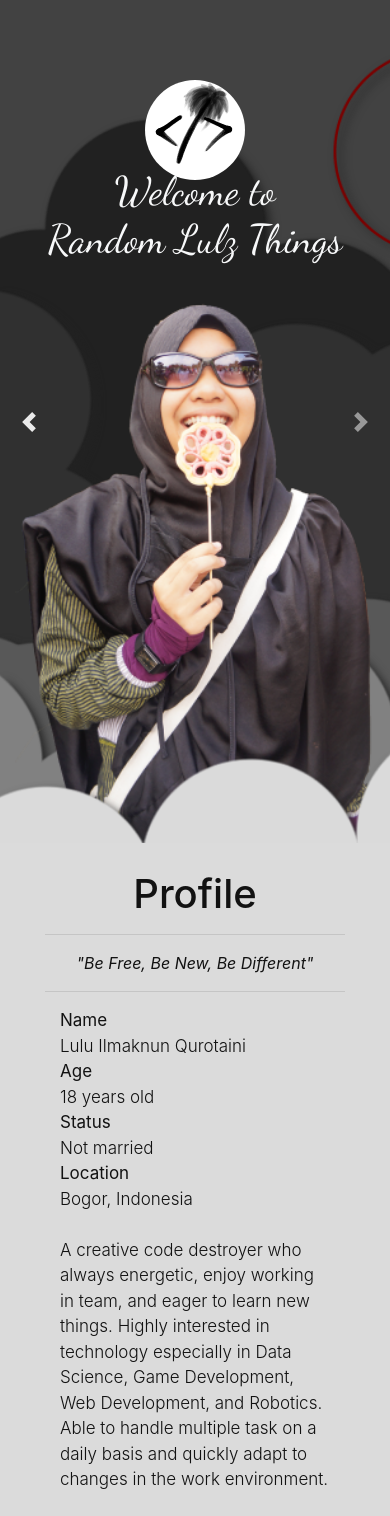
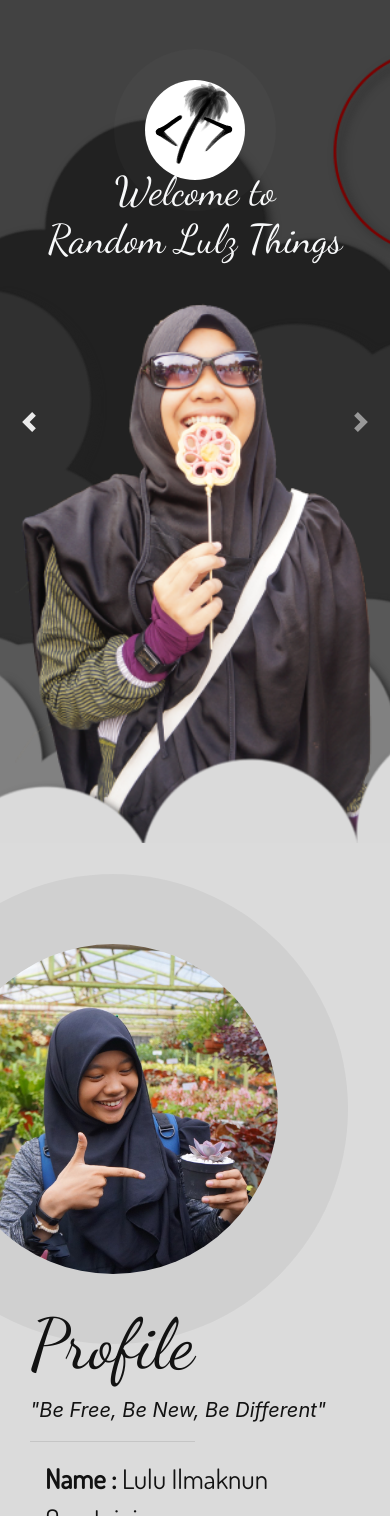
Before and after one commit to luluilmaknun/personal_web, a Django app: page / in a window 390 px wide; the page is wider, and only the part inside the window is pictured. Shown: the top 1516 px of that part. Run offline with Django 3.2, Linux system fonts and the light colour scheme; some libraries are stand-ins or nearby versions.

Commit message:
okay with desktop

```diff
--- a/new_website/static/new_website/css/style.css
+++ b/new_website/static/new_website/css/style.css
@@ -1,4 +1,5 @@
 @import url('https://fonts.googleapis.com/css?family=Dancing+Script&display=swap');
+@import url('https://fonts.googleapis.com/css?family=Dosis&display=swap');
 * {
   box-sizing: border-box;
 }
@@ -7,10 +8,16 @@ body {
   margin: 0;
   background: #f2f2f2;
   color: #121212;
+  background: no-repeat center center fixed url(../images/bg_blur.jpg);
+  background-size: cover;
 }
 
 .dancing-script {
   font-family: 'Dancing Script', cursive;
+}
+
+.dosis {
+  font-family: 'Dosis', sans-serif;
 }
 
 .bg-transparent {
@@ -114,6 +121,16 @@ svg {
   padding: 80px;
   position: absolute;
   flex-direction: column;
+  z-index: 999999;
+}
+
+.logo-container a {
+  cursor: pointer;
+}
+
+.logo-container .logo-big {
+  animation: shadow-pulse 1s infinite;
+  cursor: pointer;
 }
 
 img.logo-big {
@@ -144,11 +161,148 @@ img.logo-big {
   background-color: #DBDBDB;
 }
 
-.image-test {
-  top: 180vh;
+.bottom-layer {
+  position: absolute;
+  top: 160vh;
+  width: 100%;
+}
+
+.bottom-layer img {
+  position: absolute;
 }
 
 .bigger-image {
   width: 60%;
   height: auto !important;
 }
+
+@keyframes shadow-pulse
+{
+  0% {
+    box-shadow: 0 0 0 0px rgba(255, 255, 255, 0.2);
+  }
+  100% {
+    box-shadow: 0 0 0 35px rgba(255, 255, 255, 0);
+  }
+}
+
+@keyframes shadow-pulse-big
+{
+  0% {
+    box-shadow: 0 0 0 0px rgba(255, 255, 255, 0.1);
+  }
+  100% {
+    box-shadow: 0 0 0 70px rgba(255, 255, 255, 0);
+  }
+}
+
+@keyframes shadow-pulse-big-dark
+{
+  0% {
+    box-shadow: 0 0 0 0px rgba(0, 0, 0, 0.3);
+  }
+  100% {
+    box-shadow: 0 0 0 70px rgba(0, 0, 0, 0);
+  }
+}
+
+.side-image-profile {
+  width: 100%;
+  border-radius: 50%;
+  margin-top: 100px;
+  margin-left: -50%;
+  box-shadow: 0 0 0 70px rgba(0, 0, 0, 0.05);
+}
+
+p.lead {
+  font-size: 27px;
+}
+
+#values {
+  background-color: #DBDBDB;
+  opacity: 0.5;
+  padding: 1%;
+  width: 100%;
+}
+
+.icon-container a {
+  position: absolute;
+  z-index: 999992;
+  top: 500px;
+  width: 100%;
+  display: flex;
+  justify-content: center;
+}
+
+.icon-container a:hover {
+  cursor: pointer;
+}
+
+.icon_1 {
+  width: 150px;
+  transform: translateX(-60px) translateY(40px);
+}
+
+.contact {
+  height: 80px;
+}
+
+.contact img {
+  width: 65px;
+  margin-left: 7px;
+  margin-right: 7px;
+  filter: grayscale(100%);
+}
+
+.contact img:hover {
+  filter: grayscale(0);
+  width: 75px;
+  animation: shadow-pulse 1s infinite;
+}
+
+.button-bottom-container {
+  position: fixed;
+  top: 20%;
+  display: flex;
+  justify-content: center;
+  width: 100%;
+  z-index: 0;
+}
+
+.button-bottom {
+  padding: 0.5%;
+  border-radius: 100px;
+  background-color: #DBDBDB;
+  opacity: 0.7;
+  display: flex;
+  align-items: center;
+  max-width: min-content;
+  cursor: pointer;
+  animation: shadow-pulse-big-dark 1s infinite;
+}
+
+.button-bottom img {
+  width: 100px;
+  border-radius: 50%;
+}
+
+.button-bottom h1 {
+  max-width: 0;
+  -webkit-transition: max-width 1s;
+  transition: max-width 1s;
+  display: inline-block;
+  vertical-align: top;
+  white-space: nowrap;
+  overflow: hidden;
+  margin-left: 6px;
+}
+
+.button-bottom:hover h1 {
+  max-width: 100%;
+}
+
+.profile {
+  background-color: #DBDBDB;
+  padding-bottom: 3%;
+  margin: 0;
+}
--- a/new_website/static/new_website/js/parallax.js
+++ b/new_website/static/new_website/js/parallax.js
@@ -5,7 +5,7 @@ $(function() {
         var count = 0;
 
         $('div[class*=parallax__layer__]').each(function() {
-            var x = (parallax_layers + count) / 5;
+            var x = (parallax_layers - count) / 5;
             var transform = 'translateY(-' + ($(window).scrollTop() * count / parallax_layers) + 'px)';
             $(this).css('transform', transform);
 
--- a/new_website/templates/new_website/index.html
+++ b/new_website/templates/new_website/index.html
@@ -11,9 +11,15 @@
 {% endblock %}
 
 {% block content %}
+<div class="button-bottom-container">
+  <button class="button-bottom">
+    <img src="{% static 'new_website/images/lulz_logo.png' %}" />
+    <h1 class="dancing-script">More about me</h1>
+  </button>
+</div>
 <div class="parallax">
   <div class="parallax__layer parallax__layer__0">
-    <img src="{% static 'new_website/images/bg0.png' %}" class="object-top position-fixed h-115"/>
+    <img src="{% static 'new_website/images/bg0.png' %}" class="object-top position-fixed"/>
   </div>
   <div class="parallax__layer parallax__layer__1">
     <img src="{% static 'new_website/images/bg1.png' %}" class="object-bottom"/>
@@ -30,11 +36,28 @@
   <div class="parallax__layer parallax__layer__5">
     <img src="{% static 'new_website/images/bg5.png' %}" class="object-bottom"/>
 
-    <img src="http://getwallpapers.com/wallpaper/full/2/c/2/1179567-free-download-cat-hd-wallpapers-1080p-1920x1200-for-tablet.jpg" class="image-test"/>
+    <div class="bottom-layer">
+      <div class="position-absolute">
+
+      </div>
+<!--      <div class="logo-container" style="top: 300px">-->
+<!--        <a href="#">-->
+<!--          <img src="{% static 'new_website/images/lulz_logo.png' %}" class="object-top logo-big" />-->
+<!--        </a>-->
+<!--        <br>-->
+<!--      </div>-->
+<!--      <div class="icon-container">-->
+<!--        <a href="">-->
+<!--          <img src="{% static 'new_website/images/icon_1.png' %}" class="icon_1"/>-->
+<!--        </a>-->
+<!--      </div>-->
+    </div>
   </div>
   <div class="parallax__layer parallax__layer__6">
     <div class="logo-container">
-      <img src="{% static 'new_website/images/lulz_logo.png' %}" class="object-top logo-big" />
+      <a href="#">
+        <img src="{% static 'new_website/images/lulz_logo.png' %}" class="object-top logo-big" />
+      </a>
       <br>
     </div>
     <div id="carouselExampleControls" class="carousel slide" data-ride="carousel">
@@ -51,7 +74,7 @@
             <h1 class="dancing-script text-center text-light jumbotron-text">Awarded Scholars<br>Computer Science Leaders</h1>
             <h1 class="dancing-script text-center text-light jumbotron-text">2014 - Present</h1>
             <a href="csleaders.org">csleaders.org</a>
-            <img class="d-block bigger-image" src="{% static 'new_website/images/jumbotron_2.png' %}" alt="First slide">
+            <img class="d-none d-md-block bigger-image" src="{% static 'new_website/images/jumbotron_2.png' %}" alt="First slide">
           </div>
         </div>
         <div class="carousel-item">
@@ -59,7 +82,7 @@
             <h1 class="dancing-script text-center text-light jumbotron-text">Senior Member of ITForce<br>FUKI Fasilkom 2019</h1>
             <h1 class="dancing-script text-center text-light jumbotron-text">2019</h1>
             <a href="fuki.cs.ui.ac.id">fuki.cs.ui.ac.id</a>
-            <img class="d-block bigger-image" src="{% static 'new_website/images/jumbotron_3.png' %}" alt="First slide">
+            <img class="d-none d-md-block bigger-image" src="{% static 'new_website/images/jumbotron_3.png' %}" alt="First slide">
           </div>
         </div>
         <div class="carousel-item">
@@ -68,7 +91,7 @@
               <h1 class="dancing-script text-right text-light jumbotron-text">Teaching Assistant Coordinator<br> of Linear Algebra<br>Faculty of Computer Science,<br>University of Indonesia</h1>
               <h1 class="dancing-script text-right text-light jumbotron-text">2019</h1>
             </div>
-            <img class="d-block" src="{% static 'new_website/images/jumbotron_4.png' %}" alt="First slide">
+            <img class="d-none d-md-block" src="{% static 'new_website/images/jumbotron_4.png' %}" alt="First slide">
           </div>
         </div>
         <div class="carousel-item">
@@ -76,7 +99,7 @@
             <h1 class="dancing-script text-center text-light jumbotron-text">HRD of Data Science Academu<br>COMPFEST X</h1>
             <h1 class="dancing-script text-center text-light jumbotron-text">2019</h1>
             <a href="compfest.id">compfest.id</a>
-            <img class="d-block bigger-image" src="{% static 'new_website/images/jumbotron_5.png' %}" alt="First slide">
+            <img class="d-none d-md-block bigger-image" src="{% static 'new_website/images/jumbotron_5.png' %}" alt="First slide">
           </div>
         </div>
       </div>
@@ -95,27 +118,51 @@
 </div>
 
 <div class="content parallax__layer_after p-0">
-  <div class="content-item container-fluid text-center">
-    <div id="profile" class="col-md-12 profile">
-      <div class="container ptp-8">
-        <h1>Profile</h1>
-        <hr>
-        <p class="quotes"><i>"Be Free, Be New, Be Different"</i></p>
-        <hr>
+  <div class="content-item container-fluid text-center p-0">
+    <div id="profile" class="col-md-12 profile row">
+      <div class="col-md-5">
+        <img src="{% static 'new_website/images/profile_image.jpg' %}" class="side-image-profile" />
+      </div>
+      <div class="container my-auto ptp-8 col-md-7 ml-0">
+        <h1 class="dancing-script text-left" style="font-size: 70px">Profile</h1>
+        <p class="quotes text-left" style="font-size: 20px"><i>"Be Free, Be New, Be Different"</i></p>
+        <hr class="w-50 ml-0">
         <div class="col-md-8">
-          <p class="lead" align="left" style="font-size: 17px">
-          <strong>Name</strong>
-          <br>Lulu Ilmaknun Qurotaini<br>
-          <strong>Age</strong>
-          <br>18 years old<br>
-          <strong>Status</strong>
-          <br>Not married<br>
-          <strong>Location</strong>
-          <br>Bogor, Indonesia<br>
-          <br>A creative code destroyer who always energetic, enjoy working in team, and eager to learn new things. Highly interested in technology especially in Data Science, Game Development, Web Development, and Robotics. Able to handle multiple task on a daily basis and quickly adapt to changes in the work environment.</p>
+          <p class="lead dosis" align="left">
+            <span class="font-weight-bold">Name : </span> Lulu Ilmaknun Qurotaini <br>
+            <span class="font-weight-bold">Age : </span> 20 years old <br>
+            <span class="font-weight-bold">Major : </span> Computer Science <br>
+            <span class="font-weight-bold">Location : </span> Bogor, Indonesia <br>
+            <br>A creative code destroyer who always energetic, enjoy working in team, and eager to learn new things. Highly interested in technology especially in Data Science, Game Development, Web Development, and Robotics. Able to handle multiple task on a daily basis and quickly adapt to changes in the work environment.
+            <br><br>Visit my blog: <a href="random-lulz-things.blogspot.com">random-lulz-things.blogspot.com</a></p>
+        </div>
+        <br>
+        <div class="contact justify-content-start d-flex">
+          <a href="mailto:lulu.ilmaknun.q@gmail.com">
+            <img src="{% static 'new_website/images/gmail.png' %}"/>
+          </a>
+          <a href="https://www.linkedin.com/in/lulu-ilmaknun-qurotaini/">
+            <img src="{% static 'new_website/images/linked-in.png' %}"/>
+          </a>
+          <a href="https://www.facebook.com/black.lily26">
+            <img src="{% static 'new_website/images/facebook.png' %}"/>
+          </a>
+          <a href="https://www.instagram.com/lialicy/">
+            <img src="{% static 'new_website/images/instagram.png' %}"/>
+          </a>
+          <a href="https://gitlab.com/luluilmaknun">
+            <img src="{% static 'new_website/images/gitlab.png' %}"/>
+          </a>
         </div>
       </div>
     </div>
+
+<!--    <div id="values" class="d-flex flex-row justify-content-center align-items-center">-->
+<!--      <h1 class="dancing-script">Talkative</h1>-->
+<!--      <h1 class="dancing-script">Open-minded</h1>-->
+<!--      <h1 class="dancing-script">Curious</h1>-->
+<!--      <h1 class="dancing-script">Flexible</h1>-->
+<!--    </div>-->
   </div>
 </div>
 {% endblock %}
```
Also changed, not shown: new_website/static/new_website/images/bg_blur.jpg (added), new_website/static/new_website/images/bottom.jpg (added), new_website/static/new_website/images/facebook.png (added), new_website/static/new_website/images/front.png (added), new_website/static/new_website/images/gitlab.png (added), new_website/static/new_website/images/gmail.png (added), new_website/static/new_website/images/icon_1.png (added), new_website/static/new_website/images/icon_2.png (added), new_website/static/new_website/images/icon_3.png (added), new_website/static/new_website/images/instagram.png (added), new_website/static/new_website/images/linked-in.png (added), new_website/static/new_website/images/profile_image.jpg (added).
